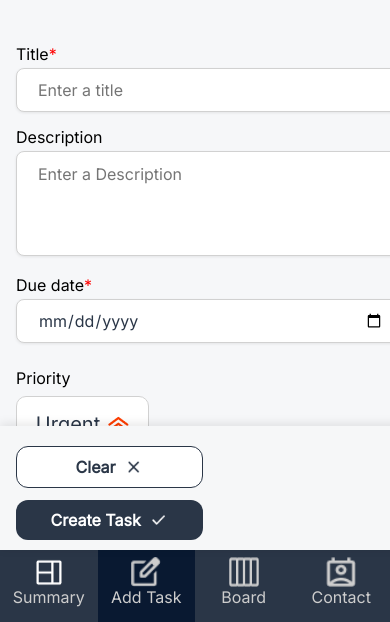
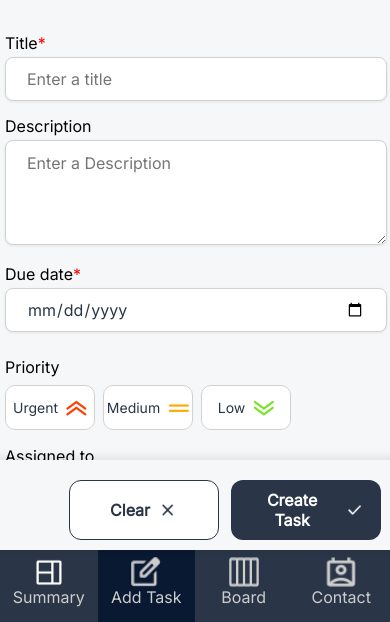
Before and after one commit to MaxMischner/Join, a plain HTML site: page add_task.html in a window 390 px wide. Shown: the part 222-844 px from the top of the page. Drawn offline with Linux system fonts and the light colour scheme; no server answers.

Commit message:
update add_task

```diff
--- a/add_task.html
+++ b/add_task.html
@@ -96,8 +96,8 @@
                             </div>
                         </div>
                         <div class="splitbar"></div>
-                    <div>
-                        <div class="left-content-maincontent">
+                    <div class="left-content-maincontent">
+                        <div >
                             <label for="Priority">Priority</label><br>
                             <div class="priority-button-group">
                                 <button class="priorty_button urgent" data-value="Urgent" onclick="selectPriority(this)">
@@ -111,9 +111,9 @@
                                 </button>
                               </div>
                           </div>
-                       <div class="dropdown-container">
+                       <div class="dropdown-container" id="toggleDropdown">
                         <label for="">Assigned to</label>
-                        <div class="dropdown-toggle" onclick="toggleDropdown()">
+                        <div class="dropdown-toggle" onclick="toggleDropdown()" >
                           <input type="text" id="contactSearchInput" placeholder="Search..." oninput="filterContacts()">
                           <img src="asset/img/icons/arrow_drop_downaa.png" />
                         </div>
--- a/js/add_task.js
+++ b/js/add_task.js
@@ -68,6 +68,8 @@ function buttenReset(buttons, iconMap) {
 function toggleDropdown() {
   const menu = document.getElementById("dropdownMenu");
   menu.classList.toggle("show");
+  const menuback = document.getElementById("toggleDropdown");
+  menuback.classList.toggle("back");
 }
 
 function filterContacts() {
--- a/styles/add_task.css
+++ b/styles/add_task.css
@@ -14,7 +14,6 @@
   display: flex;
   flex-direction: row;
   justify-content: center;
-  align-items: center;
   width: 100%;
 }
 
@@ -196,6 +195,11 @@ label.required::after {
   margin-top: 8px;
 }
 
+
+.dropdown-container.back{
+  height: 280px;
+}
+
 .dropdown-toggle {
 
   display: flex;
@@ -208,6 +212,9 @@ label.required::after {
   box-shadow: 0 2px 6px rgba(0, 0, 0, 0.08);
   cursor: pointer;
 }
+
+
+
 
 .dropdown-toggle input {
   border: none;
@@ -229,14 +236,22 @@ label.required::after {
   border-radius: 12px;
   box-shadow: 0 8px 16px rgba(0, 0, 0, 0.1);
   margin-top: 8px;
-
   max-height: 260px;
   overflow-y: auto;
+
 }
+
+
 
 .dropdown-menu.show {
   display: block;
+  position: absolute;
+  z-index: 1;
+  width: 100%;
+
 }
+
+
 
 .contact-item {
   display: flex;
@@ -284,6 +299,9 @@ label.required::after {
 }
 
 .selected-contacts {
+  position: relative;
+  z-index: 0;
+
   display: flex;
   gap: 8px;
   margin-top: 10px;
@@ -321,9 +339,9 @@ select:focus {
   border-color: #29abe2;
   box-shadow: 0px 0px 0px 2px rgba(41, 171, 226, 0.2);
 }
-#assigned_category {
+.assigned_category {
   width: 100%;
-  max-width: 440px;
+
   height: 44px;
   padding: 12px 16px;
   font-size: 16px;
@@ -524,28 +542,47 @@ select:focus {
 @media (max-width: 1200px) {
   .main_Box{
     padding: 5px;
+    margin-right: 5px;
+    margin-left: 5px;
+    max-width: 98%;
   }
   .content_box {
     gap: 10px;
+
   }
 
-  .input_field,
-  .input_field_description,
-  select,
-  .subtask-input-wrapper,
-  .dropdown-container {
-    max-width: 380px;
-  }
+
+
   .button_container{
     width: 100%;
+  }
+  .priorty_button{
+    height: 50px;
+    width: 100%;
+    max-width: 156px;
+    font-size: 16px;
+    margin-right: 0;
   }
 }
 
 /* === Tablet bis 900px === */
 @media (max-width: 900px) {
+  .content-left{
+    display: flex;
+
+    flex-direction: column;
+  }
+  .main_Box{
+    display: flex;
+    justify-content: center;
+    align-items: center;
+  }
   .content_box {
     flex-direction: column;
     align-items: stretch;
+    justify-content: center;
+    align-items: center;
+
   }
 
   .splitbar {
@@ -563,6 +600,8 @@ select:focus {
 
   .priority-button-group {
     flex-wrap: wrap;
+    align-items: center;
+    gap: 5px;
   }
 
   .button_container {
@@ -580,21 +619,28 @@ select:focus {
   .create-btn {
     width: 100%;
   }
+
+
 }
 
 @media (max-width: 780px) {
   .main_Box {
     padding: 16px;
-    margin-bottom: 40px;
+    margin-bottom: 75px;
+
   }
 
   .content-left {
     height: calc(100vh - 100px - 96px);
+
   }
 
   .content_box {
     flex-direction: column;
     align-items: stretch;
+    display: flex;
+    justify-content: center;
+    align-items: center;
   }
 
   .input_field,
@@ -608,8 +654,9 @@ select:focus {
   }
 
   .priority-button-group {
-    flex-direction: column;
+    flex-direction: row;
     gap: 8px;
+
   }
 
   .button_container {
@@ -619,13 +666,13 @@ select:focus {
   }
 
   .button-row {
-    justify-content: space-between;
-    flex-wrap: wrap;
+    flex-direction: row;
   }
 
   .cancel-btn,
   .create-btn {
     width: 100%;
+    max-width: 150px;
     justify-content: center;
   }
 
@@ -645,10 +692,7 @@ select:focus {
     width: 100%;
   }
 
-  .fixed-buttons .button-row {
-    justify-content: space-between;
-    width: 100%;
-  }
+
 
   .fixed-buttons .cancel-btn,
   .fixed-buttons .create-btn {
@@ -677,8 +721,10 @@ select:focus {
 
   .fixed-buttons .button-row {
     display: flex;
-    justify-content: space-between;
+
     gap: 12px;
+
+    margin-right: 10px;
   }
 
   .cancel-btn,
@@ -712,4 +758,33 @@ select:focus {
     width: 20px;
     height: 20px;
   }
+
+  .priorty_button{
+    height: 50px;
+    width: 100%;
+    max-width: 154px;
+    font-size: 16px;
+    margin-right: 0;
+  }
 }
+
+@media (max-width: 510px){
+  .main_Box{
+    width: 100%;
+    margin-left: 0;
+    padding: 5px;
+
+  }
+  .priorty_button{
+    max-width: 120px;
+  }
+}
+
+@media (max-width: 400px){
+  .priorty_button{
+    max-width: 90px;
+    font-size: 14px;
+    height: 45px;
+  }
+
+}
```
